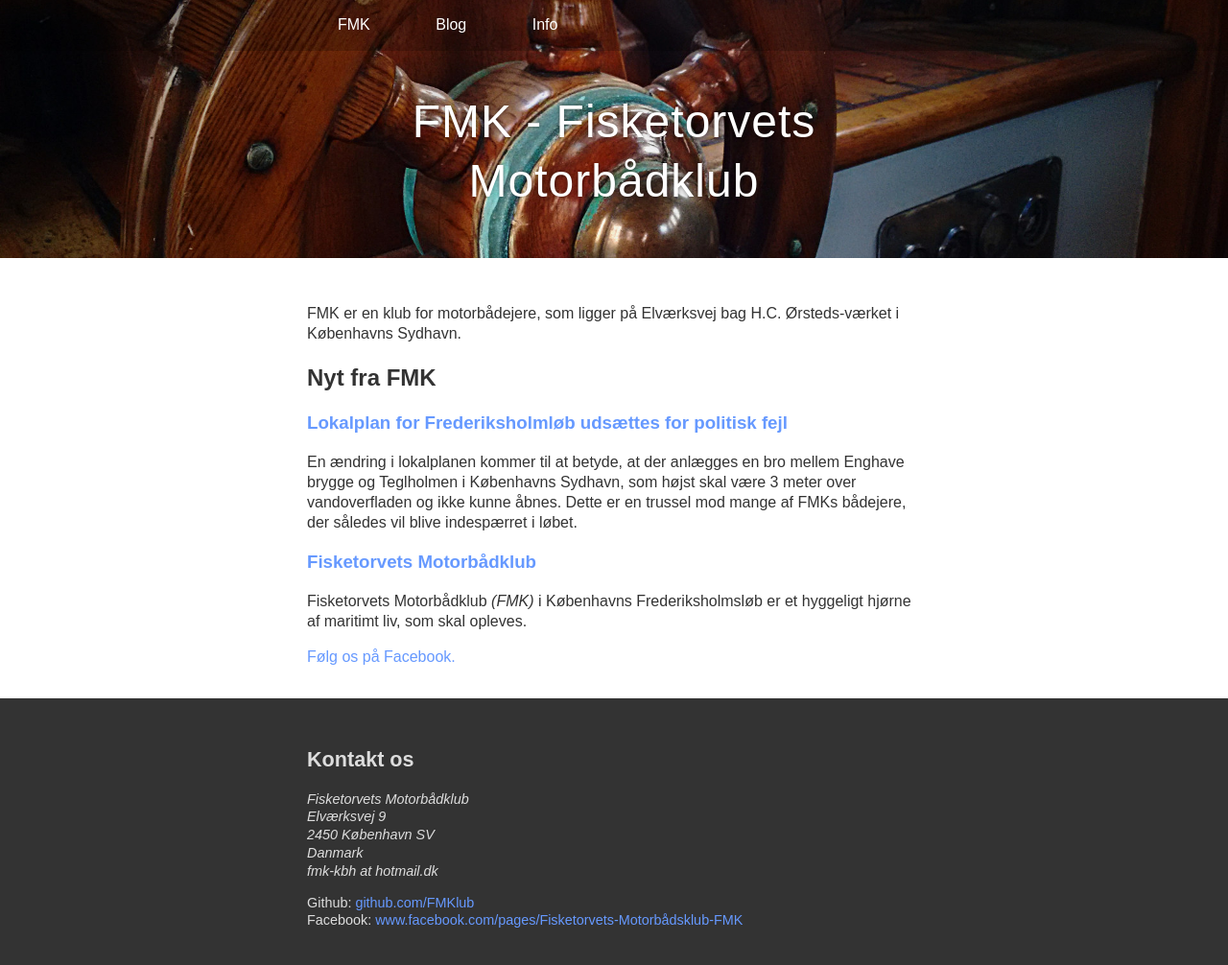
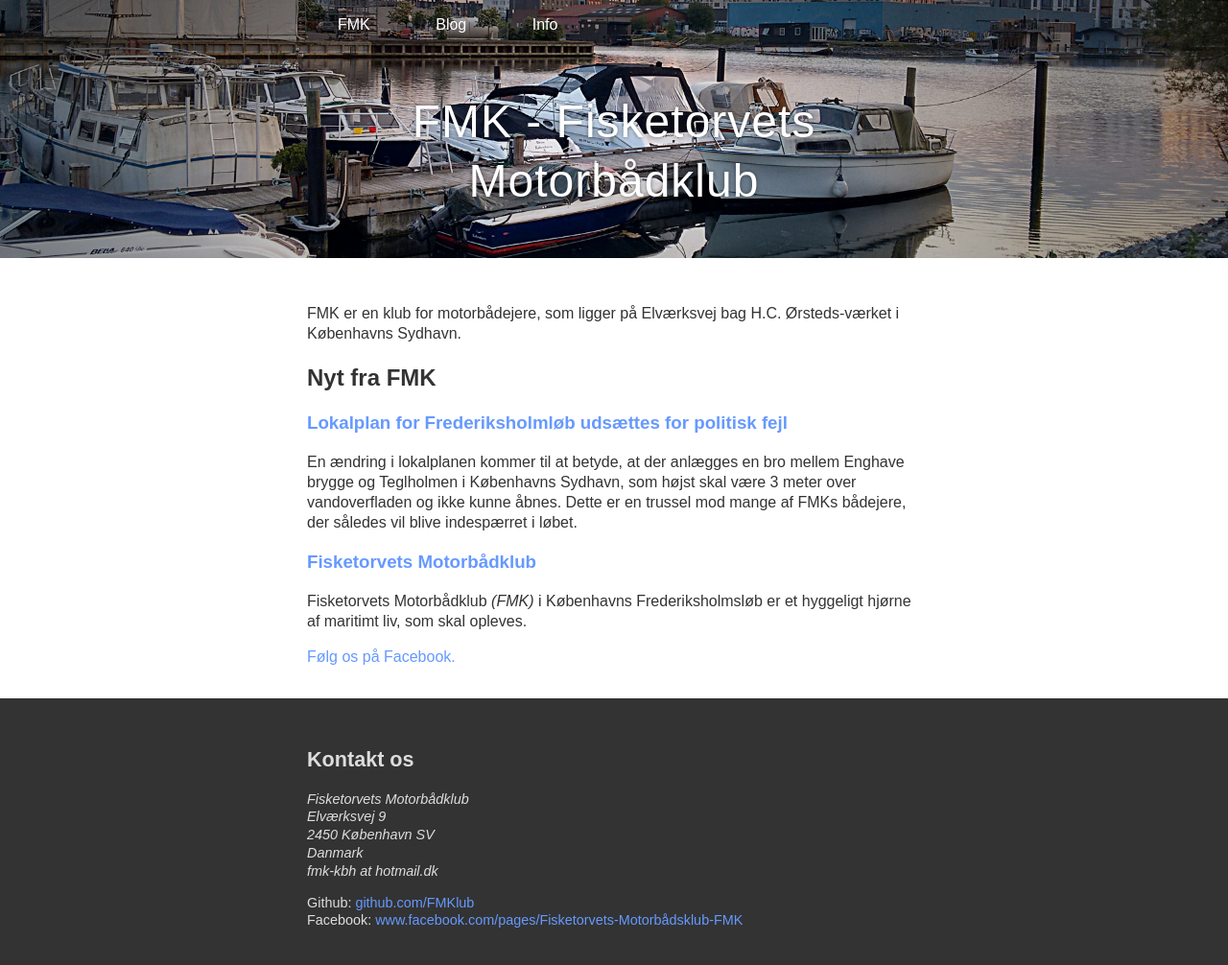
Before and after one commit to fisketorvetsmotorbaadklub/fisketorvetsmotorbaadklub.github.io, a Jekyll site: the page built from index.html, in a window 1280 px wide and 1015 px high. Shown: the top 1006 px of the window at 96% size. Built offline with Jekyll 4.4.1, drawn with Linux system fonts in a browser that asks for light colours.

Commit message:
Update index.html

```diff
--- a/index.html
+++ b/index.html
@@ -4,7 +4,7 @@ title: Officielt site for Fisketorvets Motorbådklub
 display-title: FMK - Fisketorvets Motorbådklub
 ---
 
-<header class="nice-header" background-image: url(/img/boats1.jpg)>
+<header class="nice-header" style="background-image: url(/img/boats1.jpg)">
     <h1 class="nice-header--title">{{ page.display-title }}</h1>
 </header>
 
```
